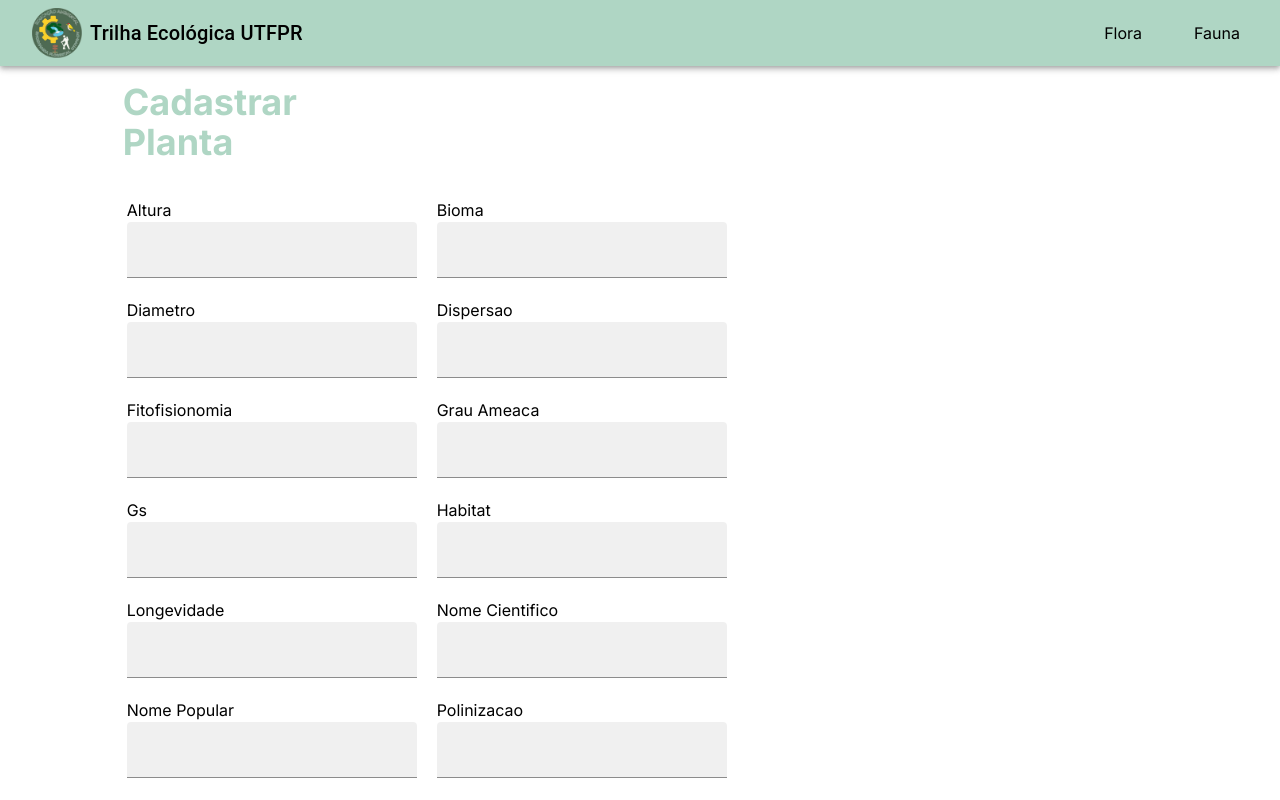
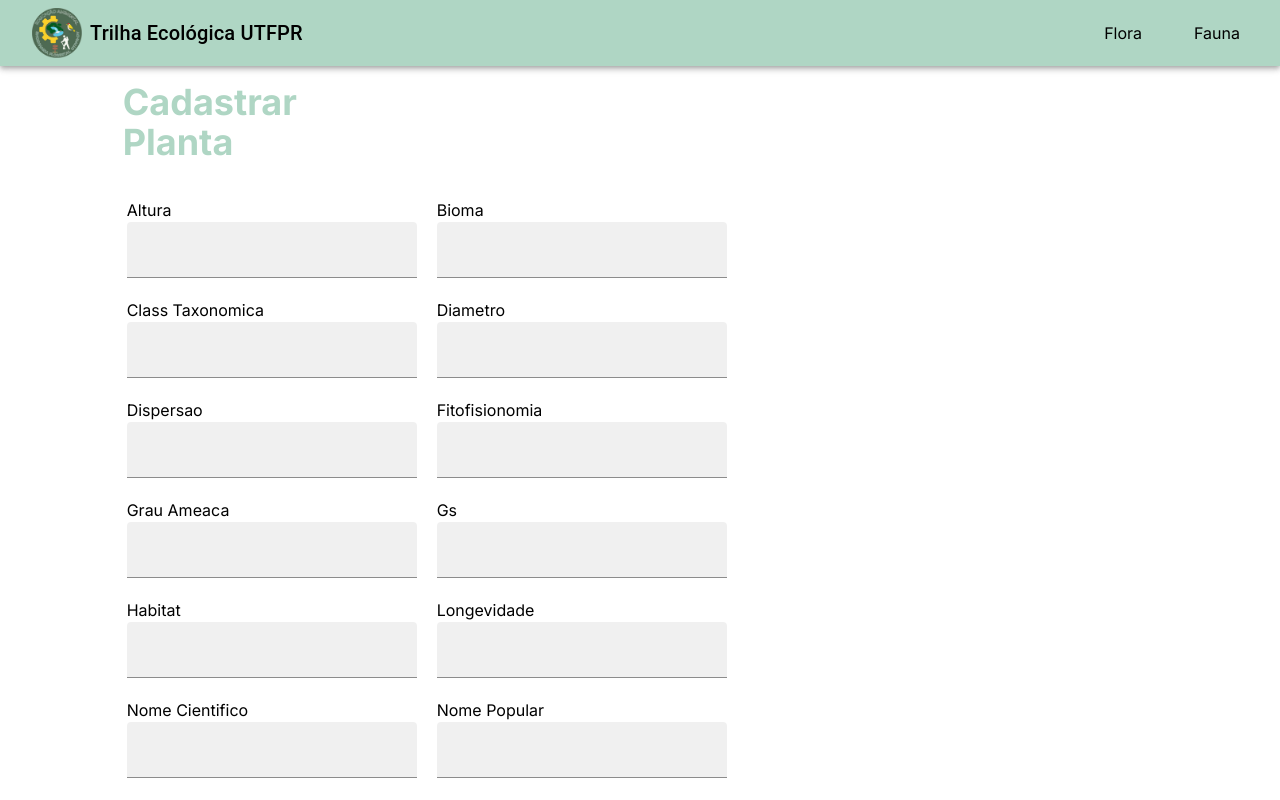
Before and after one commit to EnityBlackHawk/trilha-ecologica-next, a Next.js app: page /flora/add in a window 1280 px wide. Shown: the top 800 px of the page. Built offline with nearby package versions, Linux system fonts and the light colour scheme.

Commit message:
Add classTaxonomica field to PlantInfo and AnimalInfo interfaces
- Added a new field classTaxonomica to the PlantInfo and AnimalInfo interfaces in types.ts for storing taxonomic classification information.

```diff
--- a/src/app/fauna/add/page.tsx
+++ b/src/app/fauna/add/page.tsx
@@ -6,6 +6,7 @@ import { useRouter } from "next/navigation";
 import { save } from "./service";
 
 const animalInfo: AnimalInfo = {
+  classTaxonomica: { value: "", name: "Class Taxonomica" },
   nomeCientifico: { value: "", name: "Nome Cientifico" },
   grauAmeaca: { value: "", name: "Grau Ameaca" },
   nomePopular: { value: "", name: "Nome Popular" },
--- a/src/app/flora/add/page.tsx
+++ b/src/app/flora/add/page.tsx
@@ -20,6 +20,7 @@ import { useRouter } from "next/navigation";
 
 
 const objPlantInfo: PlantInfo = {
+  classTaxonomica: { value: "", name: "Class Taxonomica" },
   nomeCientifico: { value: "", name: "Nome Cientifico" },
   grauAmeaca: { value: "", name: "Grau Ameaca" },
   nomePopular: { value: "", name: "Nome Popular" },
--- a/src/types.ts
+++ b/src/types.ts
@@ -1,4 +1,5 @@
 export interface PlantInfo {
+  classTaxonomica: { value: string; name: string };
   nomeCientifico: { value: string; name: string };
   grauAmeaca: { value: string; name: string };
   nomePopular: { value: string; name: string };
@@ -15,6 +16,7 @@ export interface PlantInfo {
 };
 
 export interface AnimalInfo {
+  classTaxonomica: { value: string; name: string };
   nomeCientifico: { value: string; name: string };
   grauAmeaca: { value: string; name: string };
   nomePopular: { value: string; name: string };
```
